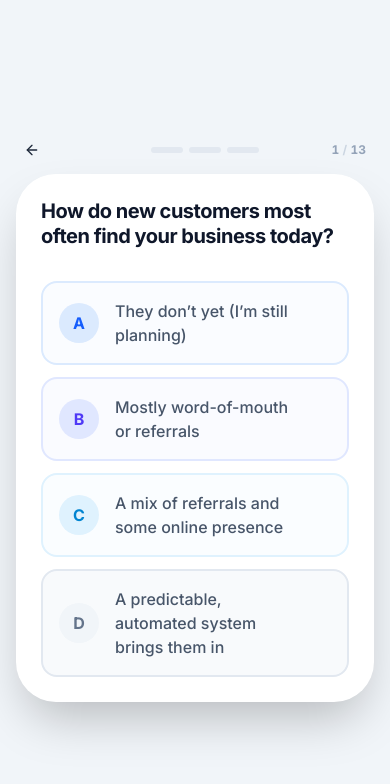
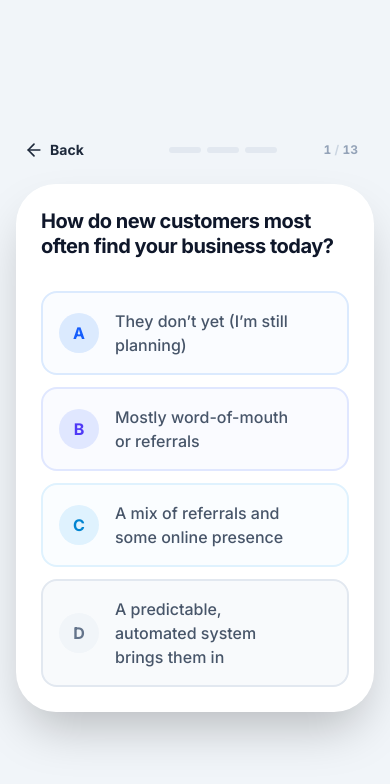
Before and after one commit to blooprint24/IPG-Smart-Site-Quiz-2.0, a React (Vite) app: page / in a window 390 px wide. Both pictures are taken after a click on the button "Check the health of my business". Shown: the top 784 px of the page. Built offline with nearby package versions, Linux system fonts and the light colour scheme.

Commit message:
Fix back button mobile usability and transition interrupt logic

```diff
--- a/src/App.jsx
+++ b/src/App.jsx
@@ -1,4 +1,4 @@
-import React, { useState, useEffect } from 'react';
+import React, { useState, useEffect, useRef } from 'react';
 import { AnimatePresence } from 'framer-motion';
 import Intro from './components/Intro';
 import Quiz from './components/Quiz';
@@ -13,11 +13,19 @@ function App() {
     const [answers, setAnswers] = useState({});
     const [userData, setUserData] = useState({ name: '', email: '' });
     const [isTransitioning, setIsTransitioning] = useState(false);
+    const transitionTimeoutRef = useRef(null);
 
     // Ensure we scroll to top on stage/question changes for mobile
     useEffect(() => {
         window.scrollTo(0, 0);
     }, [stage, currentQuestionIndex]);
+
+    // Cleanup timeout on unmount
+    useEffect(() => {
+        return () => {
+            if (transitionTimeoutRef.current) clearTimeout(transitionTimeoutRef.current);
+        };
+    }, []);
 
     const handleStart = () => {
         setStage('quiz');
@@ -29,8 +37,7 @@ function App() {
         setIsTransitioning(true);
         setAnswers(prev => ({ ...prev, [questionId]: weight }));
 
-        // Subtle delay to allow visual feedback on the selected option
-        setTimeout(() => {
+        transitionTimeoutRef.current = setTimeout(() => {
             const nextIndex = currentQuestionIndex + 1;
 
             if (nextIndex < QUESTIONS.length) {
@@ -46,11 +53,22 @@ function App() {
                 setStage('lead');
             }
             setIsTransitioning(false);
+            transitionTimeoutRef.current = null;
         }, 400);
     };
 
     const handleBack = () => {
-        if (isTransitioning) return;
+        // If transitioning, clear the timeout and stop the forward move
+        if (isTransitioning) {
+            if (transitionTimeoutRef.current) {
+                clearTimeout(transitionTimeoutRef.current);
+                transitionTimeoutRef.current = null;
+            }
+            setIsTransitioning(false);
+            // We just stay on the same question, effectively "cancelling" the transition
+            return;
+        }
+
         if (currentQuestionIndex > 0) {
             setCurrentQuestionIndex(currentQuestionIndex - 1);
             setStage('quiz');
--- a/src/components/Interstitial.jsx
+++ b/src/components/Interstitial.jsx
@@ -25,10 +25,10 @@ function Interstitial({ quadrantKey, onNext, onBack }) {
             {/* Back Button */}
             <button
                 onClick={onBack}
-                className="absolute left-6 top-6 md:left-8 md:top-8 text-slate-400 hover:text-slate-600 transition-colors flex items-center gap-2 group z-10"
+                className="absolute left-4 top-4 md:left-8 md:top-8 p-2 -ml-2 text-slate-500 hover:text-slate-800 transition-colors flex items-center gap-2 group z-10"
             >
-                <ArrowLeft className="w-4 h-4 group-hover:-translate-x-1 transition-transform" />
-                <span className="text-sm font-semibold">Back</span>
+                <ArrowLeft className="w-5 h-5 group-hover:-translate-x-1 transition-transform" />
+                <span className="text-sm font-bold">Back</span>
             </button>
 
             <motion.div
--- a/src/components/LeadCapture.jsx
+++ b/src/components/LeadCapture.jsx
@@ -22,10 +22,10 @@ function LeadCapture({ onSubmit, onBack }) {
             {/* Back Button */}
             <button
                 onClick={onBack}
-                className="absolute left-6 top-6 text-slate-400 hover:text-slate-600 transition-colors flex items-center gap-2 group z-10"
+                className="absolute left-4 top-4 p-2 -ml-2 text-slate-500 hover:text-slate-800 transition-colors flex items-center gap-2 group z-10"
             >
-                <ArrowLeft className="w-4 h-4 group-hover:-translate-x-1 transition-transform" />
-                <span className="text-sm font-semibold">Back</span>
+                <ArrowLeft className="w-5 h-5 group-hover:-translate-x-1 transition-transform" />
+                <span className="text-sm font-bold">Back</span>
             </button>
 
             <motion.div
--- a/src/components/Quiz.jsx
+++ b/src/components/Quiz.jsx
@@ -32,11 +32,11 @@ function Quiz({ question, totalQuestions, currentIndex, onAnswer, onBack, isTran
                 <button
                     onClick={onBack}
                     disabled={currentIndex === 0 || isTransitioning}
-                    className={`flex items-center gap-2 text-sm font-semibold transition-all ${currentIndex === 0 ? 'opacity-0 pointer-events-none' : 'text-slate-400 hover:text-slate-600'
+                    className={`p-2 -ml-2 flex items-center gap-1.5 text-sm font-bold transition-all ${currentIndex === 0 ? 'opacity-0 pointer-events-none' : 'text-slate-500 hover:text-slate-800'
                         } ${isTransitioning ? 'opacity-50' : 'opacity-100'}`}
                 >
-                    <ArrowLeft className="w-4 h-4" />
-                    <span className="hidden xs:inline">Back</span>
+                    <ArrowLeft className="w-5 h-5" />
+                    <span>Back</span>
                 </button>
 
                 <div className="flex gap-1.5 md:gap-2">
@@ -53,7 +53,7 @@ function Quiz({ question, totalQuestions, currentIndex, onAnswer, onBack, isTran
                     ))}
                 </div>
 
-                <span className="text-xs md:text-sm font-bold text-slate-400 tabular-nums">
+                <span className="text-xs md:text-sm font-bold text-slate-400 tabular-nums flex-shrink-0 px-2">
                     {currentIndex + 1} <span className="text-slate-300">/</span> {totalQuestions}
                 </span>
             </div>
```
